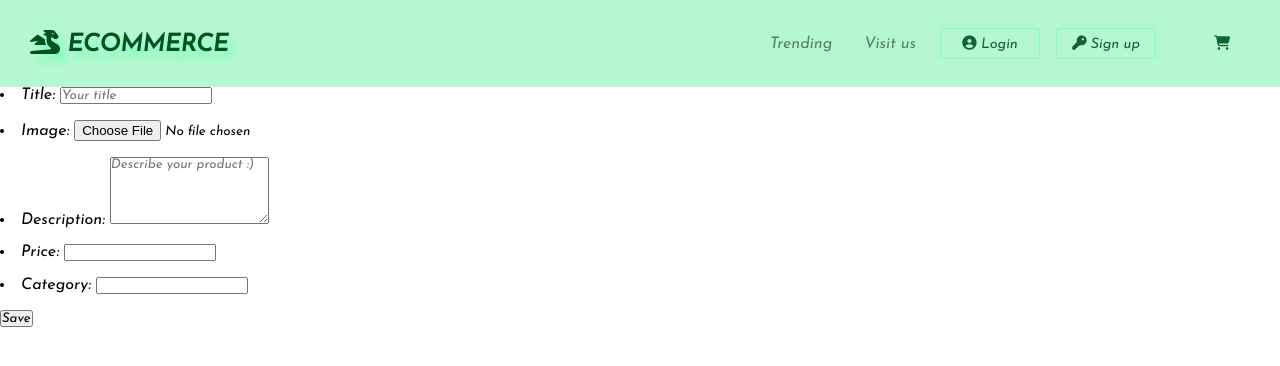
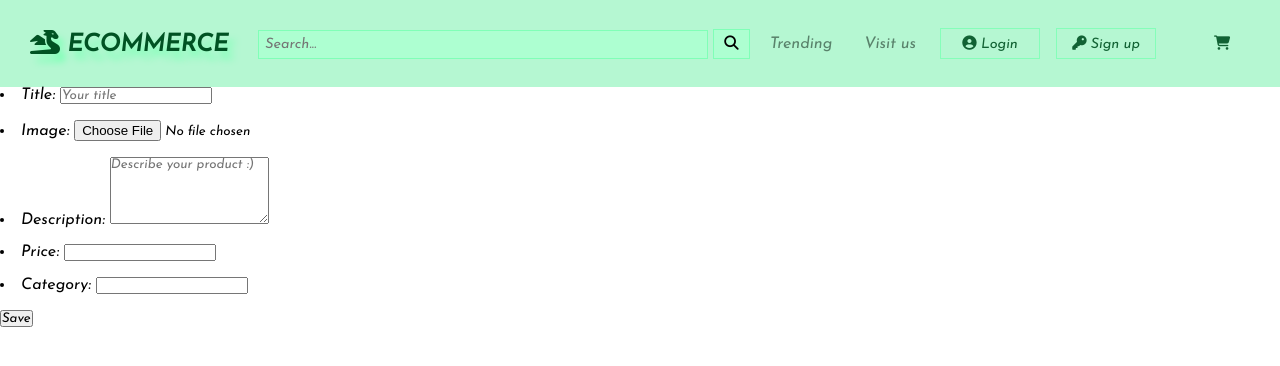
Before and after one commit to Lobo-Brothers/e-commerce_project, a Django app: page /sell/ in a window 1280 px wide. Shown: the top 366 px of the page. Run offline with Django 3.2, Linux system fonts and the light colour scheme; some libraries are stand-ins or nearby versions.

Commit message:
added search box

```diff
--- a/static/navbar/css/style.css
+++ b/static/navbar/css/style.css
@@ -83,6 +83,27 @@ button {
 
 .navbar-logo:hover {
   text-shadow: 6px 8px 7px var(--shadow);
+}
+
+.search-container button {
+  background: #adffd1;
+  font-size: 0.9rem;
+  cursor: pointer;
+  padding: 6px 10px;
+  border: 1px solid var(--shadow);
+}
+
+.search-container input[type=text] {
+  font-size: 0.9rem;
+  padding: 6px;
+  border: 1px solid var(--shadow);
+  width: 450px;
+  background: #adffd1;
+}
+
+.search-container button:hover {
+  background: var(--shadow);
+  border-color: var(--highlight);
 }
 
 .nav-btns {
--- a/static/navbar/css/style.scss
+++ b/static/navbar/css/style.scss
@@ -68,6 +68,28 @@
 
 .navbar-logo:hover{
     text-shadow: 6px 8px 7px var(--shadow);
+}
+
+.search-container{
+    button{
+        background: #adffd1;
+        font-size: 0.9rem;
+        cursor: pointer;
+        padding: 6px 10px;
+        border: 1px solid var(--shadow);
+    }
+    input[type=text]{
+        font-size: 0.9rem;
+        padding: 6px;
+        border: 1px solid var(--shadow);
+        width: 450px;
+        background: #adffd1;
+    }
+}
+
+.search-container button:hover{
+    background: var(--shadow);
+    border-color: var(--highlight);
 }
 
 .nav-btns{
--- a/templates/navbar.html
+++ b/templates/navbar.html
@@ -19,6 +19,12 @@ seguimos poniendo el resto del path segun corresponda-->
             ECOMMERCE
         </a>
 
+        <form>
+            <div class="search-container">
+                <input type="text" placeholder="Search..." name="search">
+                <button type="submit"><i class="fa fa-search"></i></button>
+            </div>
+        </form>
 
         </div>
 
```
Also changed, not shown: 1 other file.
